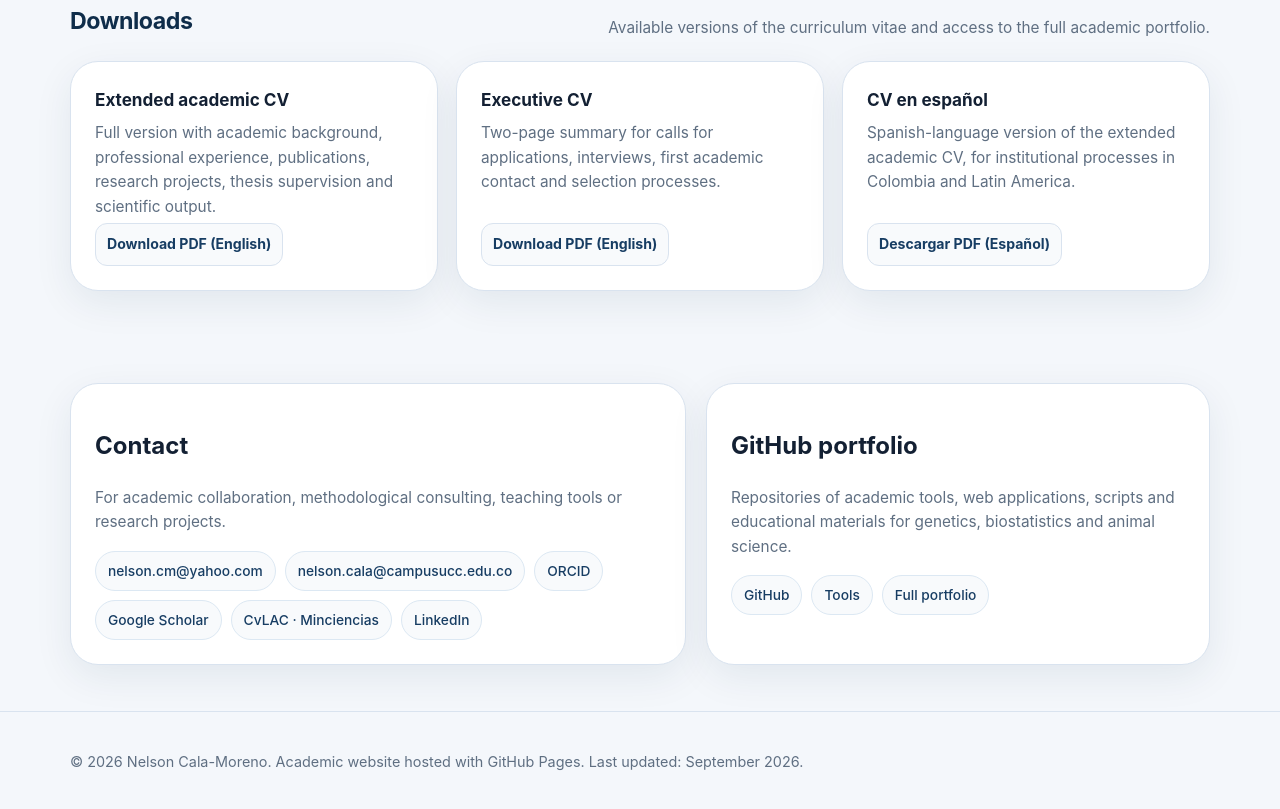
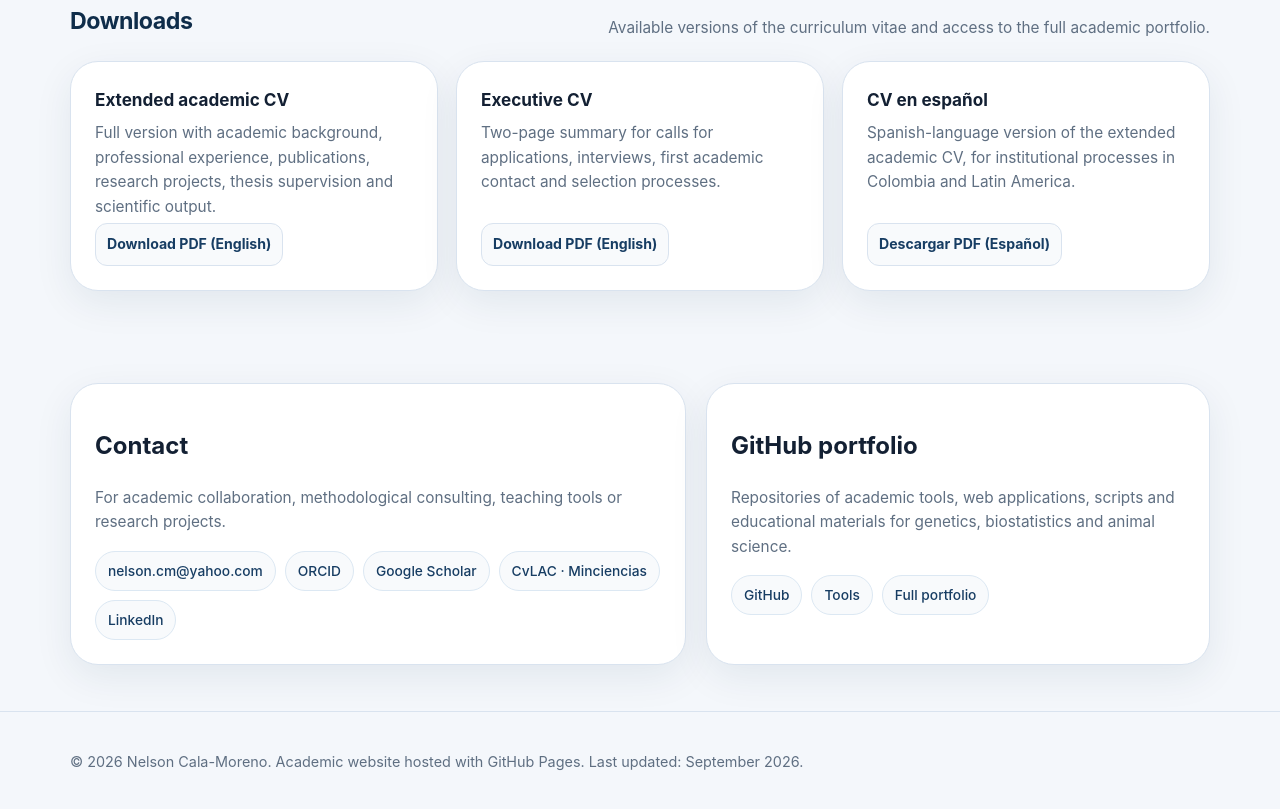
Before and after one commit to nelsoncala/nelsoncala.github.io, a plain HTML site: page index.html in a window 1280 px wide. Shown: the part 2082-2891 px from the top of the page. Drawn offline with Linux system fonts and the light colour scheme.

Commit message:
Remove UCC institutional email from site and CV PDFs
Keep nelson.cm@yahoo.com as the only contact address.

Co-Authored-By: Claude Opus 5.5 <noreply@anthropic.com>
Claude-Session: https://claude.ai/code/session_012AEt6uRiaeeXHJuGtmPgHb

```diff
--- a/index.html
+++ b/index.html
@@ -665,7 +665,6 @@
             </p>
             <div class="chips">
               <a class="chip" href="mailto:nelson.cm@yahoo.com">nelson.cm@yahoo.com</a>
-              <a class="chip" href="mailto:nelson.cala@campusucc.edu.co">nelson.cala@campusucc.edu.co</a>
               <a class="chip" href="https://orcid.org/0000-0002-9439-7007" target="_blank" rel="noopener noreferrer">ORCID</a>
               <a class="chip" href="https://scholar.google.com/citations?hl=en&amp;user=KZ0R9xgAAAAJ" target="_blank" rel="noopener noreferrer">Google Scholar</a>
               <a class="chip" href="https://scienti.minciencias.gov.co/cvlac/visualizador/generarCurriculoCv.do?cod_rh=0001091085" target="_blank" rel="noopener noreferrer">CvLAC · Minciencias</a>
```
Also changed, not shown: portfolio.html (+0 -1 lines), 3 other files.
